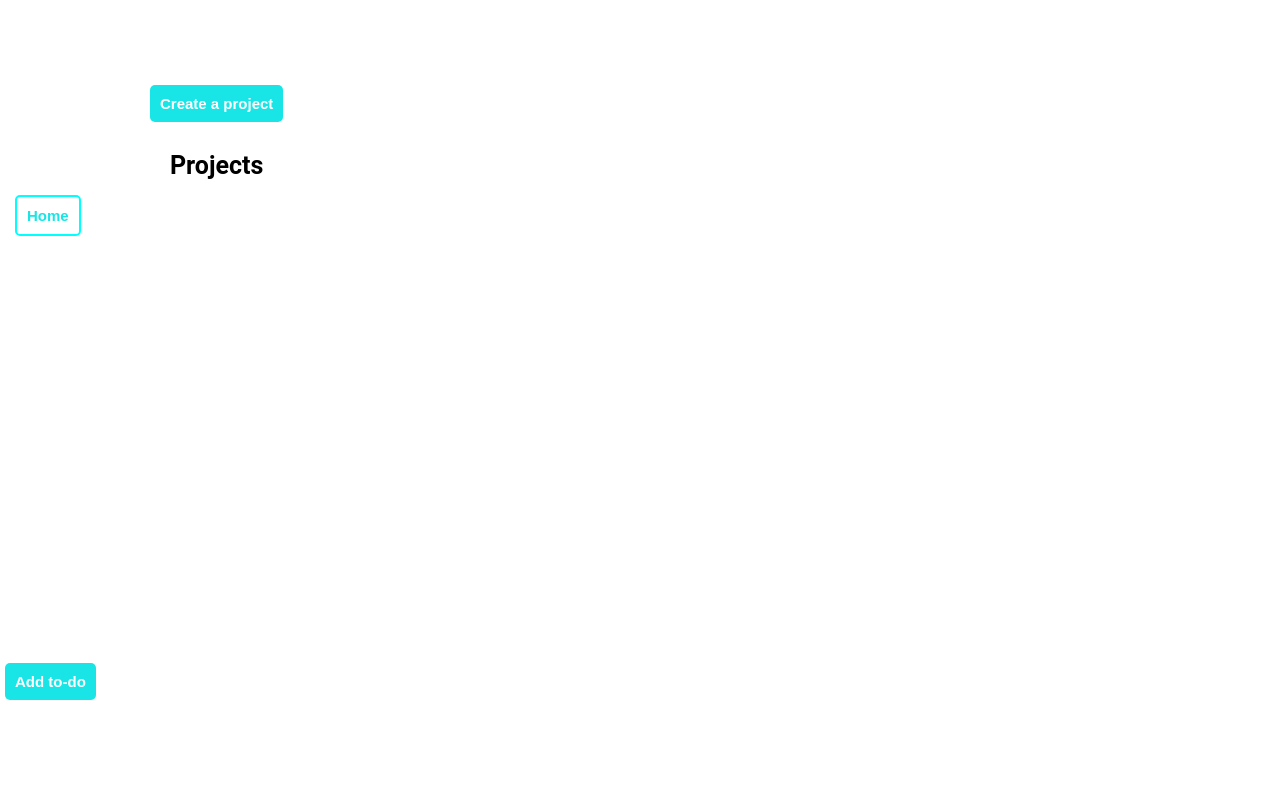
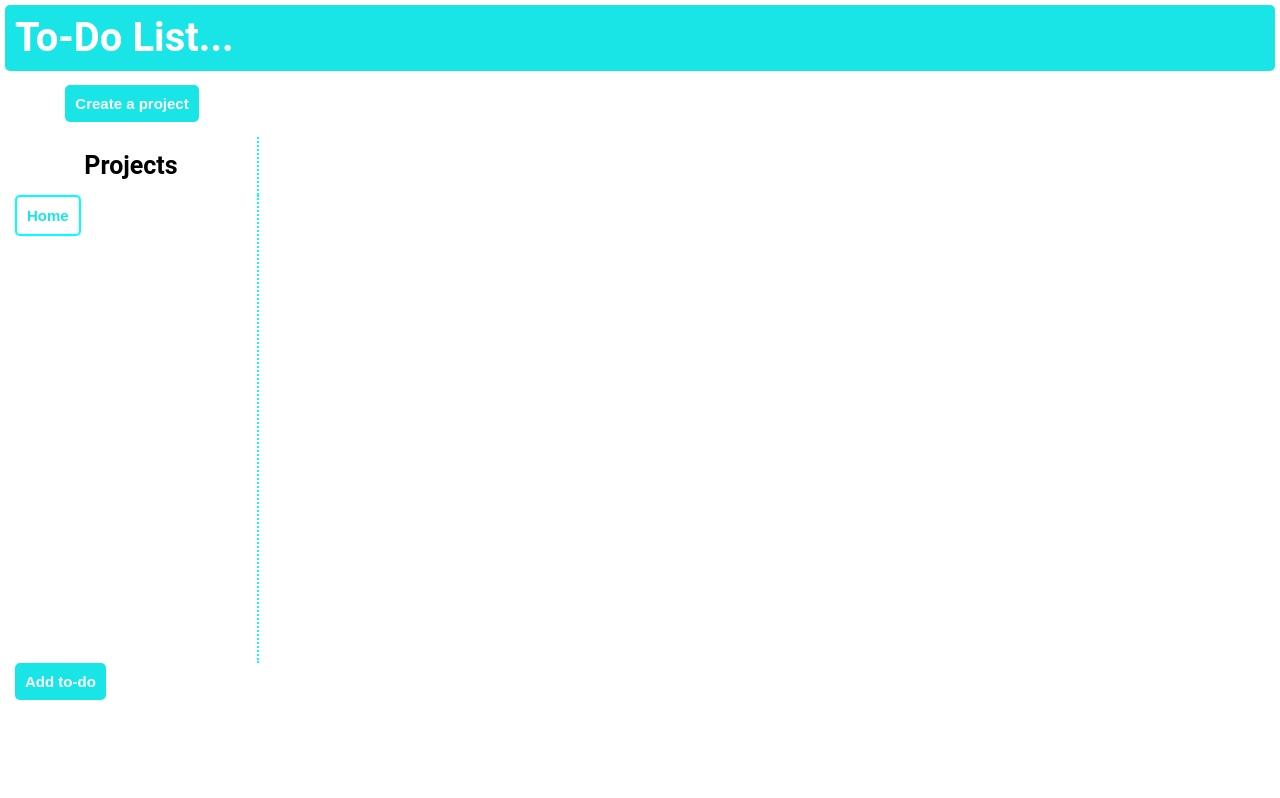
Before and after one commit to 4whatspc3/Project-To-do-List, a website built with webpack: page dist/index.html in a window 1280 px wide. Built offline with nearby package versions, Linux system fonts and the light colour scheme.

Commit message:
Add a header to the page
Add an overflow property to some elements.

Make some adjustments to improve the alignment.

```diff
--- a/src/DOM_components/mold_page.js
+++ b/src/DOM_components/mold_page.js
@@ -2,6 +2,12 @@ const moldPage = () => {
 
     const container = document.createElement('div');
     container.classList.add('container');
+
+    const header = document.createElement('div');
+    const headerParagraph = document.createElement('p');
+    headerParagraph.textContent = 'To-Do List...';
+
+    header.append(headerParagraph);
 
     const content = document.createElement('div');
     content.classList.add('content');
@@ -10,7 +16,7 @@ const moldPage = () => {
     btn.classList.add('btnProject');
     btn.textContent = 'Create a project';
 
-    return {container, content, btn}
+    return {container, header, content, btn}
 }
 
 export default moldPage;
--- a/src/index.js
+++ b/src/index.js
@@ -21,7 +21,7 @@ import getModal from './FORM_components/forms';
 import './styles/style.css';
 
 const component = () => {
-    const {container, content, btn} = moldPage();
+    const {container, header, content, btn} = moldPage();
 
     const {projContainer, projBody} = displayProjects();
 
@@ -33,12 +33,12 @@ const component = () => {
 
     const {containerForms} = getModal();
 
-    return {container, content, btn, projContainer, toDoContainer, projBody, projHome, containerForms, containerNumber, getTitle, passNumber}
+    return {container, header, content, btn, projContainer, toDoContainer, projBody, projHome, containerForms, containerNumber, getTitle, passNumber}
 }
 
 const page = component();
 
-page.container.append(page.btn, page.projContainer, page.content);
+page.container.append(page.header, page.btn, page.projContainer, page.content);
 
 page.projBody.append(page.projHome);
 
--- a/src/styles/style.css
+++ b/src/styles/style.css
@@ -18,8 +18,24 @@ html, body {
     width: auto;
     padding: 5px;
     display: grid;
-    grid-template: 0.25fr 0.25fr 2fr 0.5fr / repeat(3, 1fr);
+    grid-template: 0.25fr 0.25fr 2fr 0.5fr / 0.5fr 1fr 1fr;
     z-index: -1;
+}
+
+.container > div:first-child {
+    grid-area: 1 / 1 / 2 / 4;
+    display: flex;
+    align-items: center;
+    justify-content: flex-start;
+    padding-left: 10px;
+    background-color: #19e5e6;
+    border-radius: 5px;
+}
+
+.container > div:first-child > p {
+    font-size: 40px;
+    font-weight: bold;
+    color: #ffffff;
 }
 
 .btnProject {
@@ -43,6 +59,10 @@ html, body {
     background-color: #ffffff;
     color: #19e5e6;
     border: 2px solid #00ffff;
+}
+
+.open-modal {
+    padding-left: 10px;
 }
 
 .projContainer {
@@ -70,6 +90,13 @@ html, body {
     align-items: left;
     gap: 25px;
     padding-left: 10px;
+    overflow: auto;
+    max-height: 500px;
+}
+
+.projHeader,
+.projBody {
+    border-right: 2px dotted #00ffff;
 }
 
 .projBlock {
@@ -99,7 +126,7 @@ html, body {
 .toDoContainer {
     grid-area: 3 / 1 / 5 / 4;
     display: grid;
-    grid-template: 2fr 0.5fr / repeat(3, 1fr);
+    grid-template: 2fr 0.5fr / 0.5fr 1fr 1fr;
     z-index: 1;
 }
 
@@ -114,6 +141,19 @@ html, body {
     align-items: top;
     flex-wrap: wrap;
     gap: 10px;
+    padding-left: 10px;
+    overflow: auto;
+}
+
+.placeToDos > p {
+    height: 40px;
+    padding: 10px;
+    border: 2px solid #00ffff;
+    border-radius: 5px;
+    font-size: 15px;
+    font-weight: bold;
+    color: #19e5e6;
+    background-color: #ffffff;
 }
 
 [data-todo-num] {
```
Also changed, not shown: dist/app.bundle.js.
